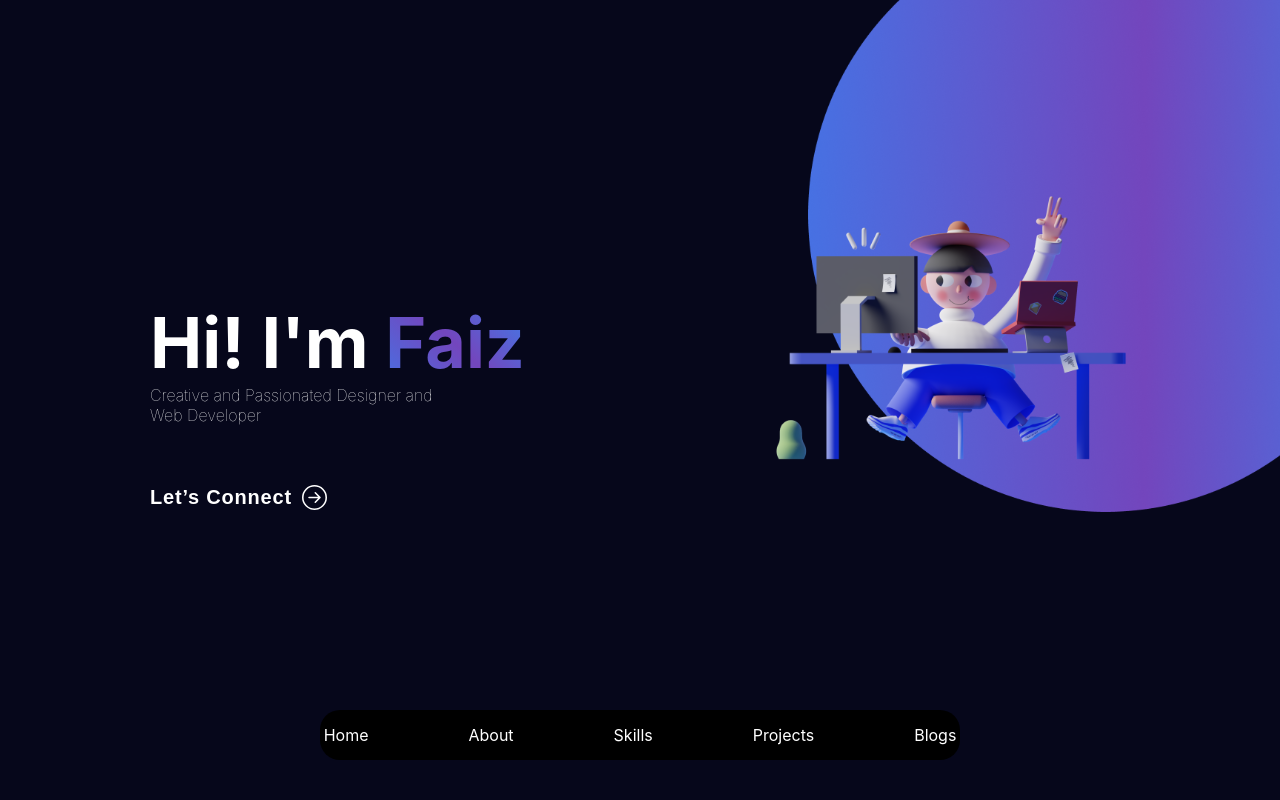
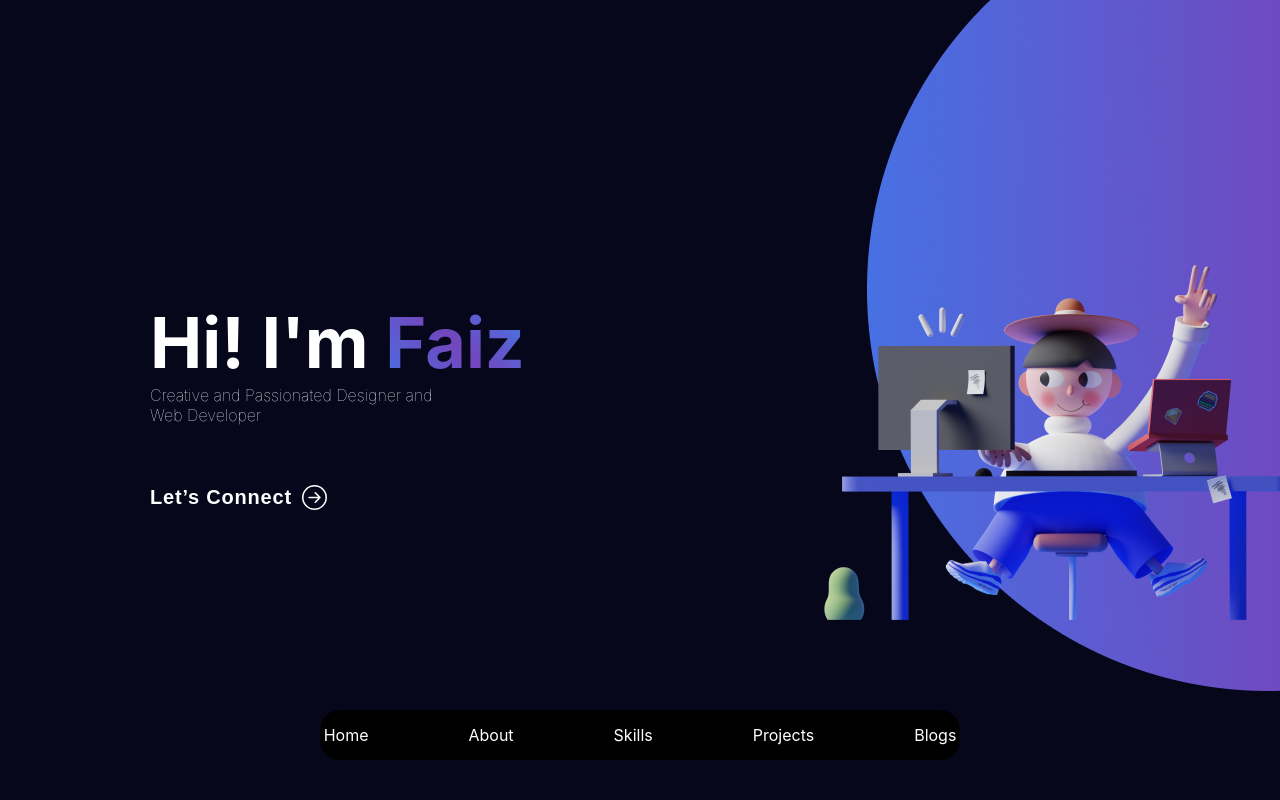
Before and after one commit to Faiz-wdr/my-portfolio, a React (Create React App) app: page / in a window 1280 px wide. Shown: the top 800 px of the page. Built offline with nearby package versions, Linux system fonts and the light colour scheme.

Commit message:
Background Updated

```diff
--- a/src/Pages/LandingPage/LandingPage.css
+++ b/src/Pages/LandingPage/LandingPage.css
@@ -2,7 +2,11 @@
     margin: 0;
     padding: 0;
   }
-
+.Body{
+  background: url('../../assets/img/Bgimg.png');
+  background-position: top;
+    background-repeat: no-repeat;
+}
 .Banner{
     padding-left: 150px;
     padding-top: 300px;
--- a/src/Pages/LandingPage/LandingPage.js
+++ b/src/Pages/LandingPage/LandingPage.js
@@ -11,14 +11,7 @@ import Bgimg from '../../assets/img/Bgimg.png'
 function LandingPage(){
 
     return (
-      <div
-        className="Body"
-        style={{
-          backgroundImage: `url(${Bgimg})`,
-          backgroundPosition: "top",
-          backgroundSize: "100%",
-        }}
-      >
+      <div className="Body">
         <div className="Banner">
           <div className="Heading">
             <h1>
@@ -36,7 +29,6 @@ function LandingPage(){
         <About />
         <ProjectCard />
         <Footer />
-
       </div>
     );
 }
```
